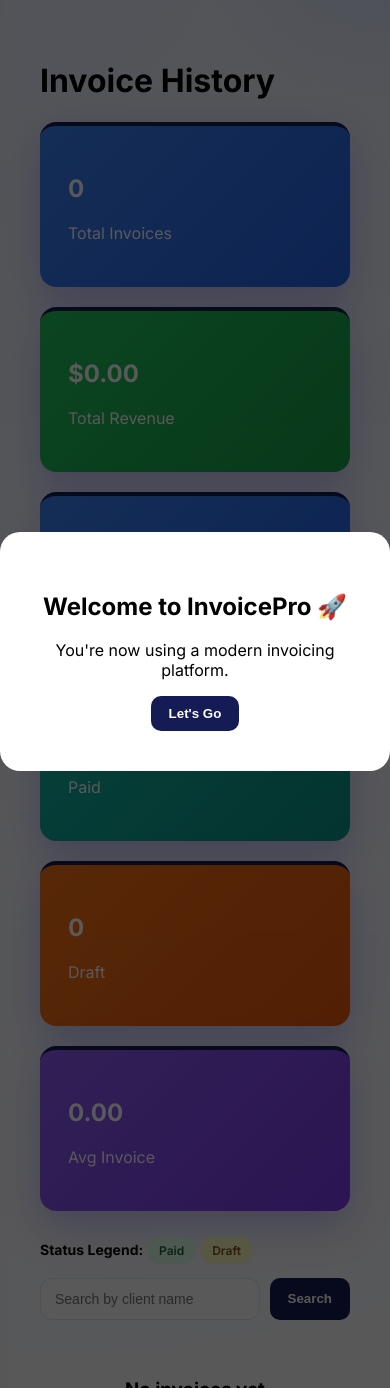
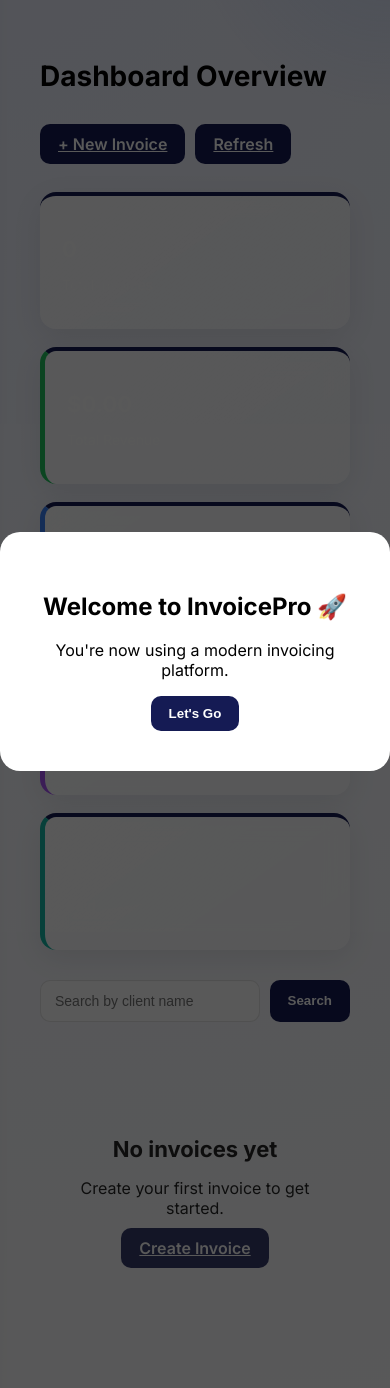
Before and after one commit to mikecalderon742-cell/invoice-app-v2, a Flask app: page /invoices in a window 390 px wide. Shown: the part 85-1473 px from the top of the page. Run offline with Flask 3, Linux system fonts and the light colour scheme; data that the repository does not hold is empty.

Commit message:
Dashboard Phase 2 - Enhanced KPI Glass UI + Table + Responsive Dashboard

```diff
--- a/static/style.css
+++ b/static/style.css
@@ -789,3 +789,241 @@ body {
     }
 
 }
+
+/* ===============================
+   DASHBOARD HEADER
+================================ */
+.dashboard-header {
+    display: flex;
+    justify-content: space-between;
+    align-items: center;
+    margin-bottom: 28px;
+    flex-wrap: wrap;
+    gap: 12px;
+}
+
+.dashboard-header h1 {
+    font-size: 28px;
+    font-weight: 700;
+}
+
+.quick-actions {
+    display: flex;
+    gap: 10px;
+    flex-wrap: wrap;
+}
+
+
+/* ===============================
+   KPI CARDS (ENHANCED)
+================================ */
+.dashboard-cards.enhanced {
+    display: grid;
+    grid-template-columns: repeat(auto-fit, minmax(220px, 1fr));
+    gap: 18px;
+    margin-bottom: 30px;
+}
+
+.card.kpi {
+    backdrop-filter: blur(12px);
+    border-radius: 16px;
+    padding: 22px;
+    position: relative;
+    overflow: hidden;
+
+    background: linear-gradient(
+        145deg,
+        rgba(255,255,255,0.85),
+        rgba(255,255,255,0.55)
+    );
+
+    box-shadow:
+        0 8px 30px rgba(0,0,0,0.08);
+
+    transition: all 0.25s ease;
+}
+
+.dark .card.kpi {
+    background: linear-gradient(
+        145deg,
+        rgba(30,30,30,0.9),
+        rgba(30,30,30,0.65)
+    );
+}
+
+.card.kpi:hover {
+    transform: translateY(-6px);
+    box-shadow:
+        0 14px 40px rgba(0,0,0,0.15);
+}
+
+.card.kpi h2 {
+    font-size: 28px;
+    font-weight: 700;
+    margin-bottom: 6px;
+}
+
+.card.kpi p {
+    font-size: 14px;
+    opacity: 0.75;
+}
+
+
+/* COLOR ACCENTS */
+.card.kpi.green { border-left: 5px solid #22c55e; }
+.card.kpi.blue { border-left: 5px solid #3b82f6; }
+.card.kpi.purple { border-left: 5px solid #a855f7; }
+.card.kpi.teal { border-left: 5px solid #14b8a6; }
+
+
+/* ===============================
+   CHART CARD
+================================ */
+.chart-card {
+    padding: 26px;
+    border-radius: 18px;
+    margin-bottom: 28px;
+}
+
+.chart-header {
+    display: flex;
+    justify-content: space-between;
+    align-items: center;
+    margin-bottom: 20px;
+}
+
+.chart-sub {
+    font-size: 13px;
+    opacity: 0.6;
+}
+
+
+/* ===============================
+   SEARCH BAR MODERN
+================================ */
+.search-bar.modern {
+    margin-bottom: 22px;
+}
+
+.search-bar.modern form {
+    display: flex;
+    gap: 10px;
+}
+
+.search-bar.modern input {
+    flex: 1;
+    padding: 12px 14px;
+    border-radius: 10px;
+    border: 1px solid rgba(0,0,0,0.1);
+    font-size: 14px;
+}
+
+.dark .search-bar.modern input {
+    background: rgba(40,40,40,0.8);
+    border: 1px solid rgba(255,255,255,0.08);
+    color: white;
+}
+
+
+/* ===============================
+   MODERN TABLE
+================================ */
+.table-wrapper {
+    overflow-x: auto;
+}
+
+.modern-table {
+    width: 100%;
+    border-collapse: collapse;
+    border-radius: 14px;
+    overflow: hidden;
+}
+
+.modern-table thead {
+    background: rgba(0,0,0,0.05);
+}
+
+.dark .modern-table thead {
+    background: rgba(255,255,255,0.05);
+}
+
+.modern-table th {
+    text-align: left;
+    padding: 14px;
+    font-size: 13px;
+    letter-spacing: .4px;
+}
+
+.modern-table td {
+    padding: 14px;
+    font-size: 14px;
+    border-top: 1px solid rgba(0,0,0,0.05);
+}
+
+.dark .modern-table td {
+    border-top: 1px solid rgba(255,255,255,0.05);
+}
+
+.modern-table tbody tr {
+    transition: background .2s ease;
+}
+
+.modern-table tbody tr:hover {
+    background: rgba(0,0,0,0.03);
+}
+
+.dark .modern-table tbody tr:hover {
+    background: rgba(255,255,255,0.03);
+}
+
+
+/* ===============================
+   ACTION BUTTON GROUP
+================================ */
+.action-buttons {
+    display: flex;
+    flex-wrap: wrap;
+    gap: 6px;
+}
+
+
+/* ===============================
+   EMPTY STATE
+================================ */
+.empty-state {
+    text-align: center;
+    padding: 70px 20px;
+    opacity: 0.85;
+}
+
+.empty-state h3 {
+    font-size: 22px;
+    margin-bottom: 10px;
+}
+
+.empty-state p {
+    margin-bottom: 20px;
+}
+
+
+/* ===============================
+   MOBILE OPTIMIZATION
+================================ */
+@media (max-width: 768px) {
+
+    .dashboard-header {
+        flex-direction: column;
+        align-items: flex-start;
+    }
+
+    .chart-header {
+        flex-direction: column;
+        align-items: flex-start;
+        gap: 6px;
+    }
+
+    .card.kpi h2 {
+        font-size: 22px;
+    }
+
+}
--- a/templates/index.html
+++ b/templates/index.html
@@ -55,6 +55,7 @@
 <div class="cta-section reveal">
     <h2>Ready to take control of your invoicing?</h2>
     <p>Join thousands of professionals simplifying their workflow.</p>
+
     <a href="/" class="btn cta-btn">Start Creating Invoices</a>
 </div>
 {% endif %}
--- a/templates/invoices.html
+++ b/templates/invoices.html
@@ -2,44 +2,35 @@
 
 {% block content %}
 
-<h1>Invoice History</h1>
+<div class="dashboard-header">
+    <h1>Dashboard Overview</h1>
+    <div class="quick-actions">
+        <a href="/" class="btn">+ New Invoice</a>
+        <a href="/invoices" class="btn btn-secondary">Refresh</a>
+    </div>
+</div>
 
-<div class="dashboard-cards">
+<!-- KPI STRIP -->
+<div class="dashboard-cards enhanced">
 
-    <div class="card blue">
+    <div class="card kpi">
         <h2>{{ invoices|length }}</h2>
         <p>Total Invoices</p>
     </div>
 
-    <div class="card green">
+    <div class="card kpi green">
         <h2>
             ${{ "{:,.2f}".format(invoices | sum(attribute=2)) if invoices else "0.00" }}
         </h2>
         <p>Total Revenue</p>
     </div>
 
-    <div class="card blue">
-        <h2>
-            ${{ "{:,.2f}".format(monthly_revenue) }}
-        </h2>
-        <p>This Month Revenue</p>
+    <div class="card kpi blue">
+        <h2>${{ "{:,.2f}".format(monthly_revenue) }}</h2>
+        <p>This Month</p>
     </div>
 
-    <div class="card teal">
-        <h2>
-            {{ invoices | selectattr(4, "equalto", "Paid") | list | length }}
-        </h2>
-        <p>Paid</p>
-    </div>
-
-    <div class="card orange">
-        <h2>
-            {{ invoices | selectattr(4, "equalto", "Draft") | list | length }}
-        </h2>
-        <p>Draft</p>
-    </div>
-
-    <div class="card purple">
+    <div class="card kpi purple">
         <h2>
             {% if invoices %}
                 ${{ "{:,.2f}".format((invoices | sum(attribute=2)) / (invoices|length)) }}
@@ -50,11 +41,23 @@
         <p>Avg Invoice</p>
     </div>
 
+    <div class="card kpi teal">
+        <h2>
+            {{ invoices | selectattr(4, "equalto", "Paid") | list | length }}
+        </h2>
+        <p>Paid</p>
+    </div>
+
 </div>
 
 {% if invoices %}
-<div class="card" style="margin-bottom:25px;">
-    <h3 style="margin-bottom:15px;">Revenue Overview</h3>
+
+<!-- REVENUE CHART CARD -->
+<div class="card chart-card">
+    <div class="chart-header">
+        <h3>Revenue Trend</h3>
+        <span class="chart-sub">Performance by Invoice</span>
+    </div>
     <canvas id="revenueChart"></canvas>
 </div>
 
@@ -78,32 +81,32 @@
     data: {
         labels: labels,
         datasets: [{
-                label: 'Invoice Revenue',
+            label: 'Revenue',
             data: data,
             borderWidth: 3,
-                tension: 0.3
+            tension: 0.4,
+            fill: true
         }]
     },
     options: {
         responsive: true,
         plugins: {
-                legend: {
-                    display: true
+            legend: { display: false }
+        },
+        scales: {
+            y: {
+                beginAtZero: true
             }
         }
     }
 });
 </script>
+
 {% endif %}
 
-<div style="margin-bottom:20px; font-size:14px;">
-    <strong>Status Legend:</strong>
-    <span class="badge paid">Paid</span>
-    <span class="badge draft">Draft</span>
-</div>
-
-<div class="search-bar">
-    <form method="GET" action="/invoices" style="display:flex; gap:10px; width:100%;">
+<!-- SEARCH -->
+<div class="search-bar modern">
+    <form method="GET" action="/invoices">
         <input type="text" name="search" placeholder="Search by client name">
         <button type="submit" class="btn">Search</button>
     </form>
@@ -111,7 +114,10 @@
 
 {% if invoices %}
 
-<table>
+<div class="table-wrapper">
+
+<table class="modern-table">
+    <thead>
         <tr>
             <th>ID</th>
             <th>Client</th>
@@ -120,10 +126,12 @@
             <th>Status</th>
             <th>Actions</th>
         </tr>
+    </thead>
 
+    <tbody>
     {% for invoice in invoices %}
         <tr>
-        <td>{{ invoice[0] }}</td>
+            <td>#{{ invoice[0] }}</td>
             <td>{{ invoice[1] }}</td>
             <td>${{ "{:,.2f}".format(invoice[2]) }}</td>
             <td>{{ invoice[3] }}</td>
@@ -138,18 +146,21 @@
                 {% endif %}
             </td>
 
-        <td style="display:flex; gap:8px; flex-wrap:wrap;">
+            <td class="action-buttons">
                 <a class="btn btn-secondary" href="/edit/{{ invoice[0] }}">Edit</a>
                 <a class="btn btn-danger" href="/delete/{{ invoice[0] }}">Delete</a>
                 <a class="btn" href="/history-pdf/{{ invoice[0] }}">PDF</a>
             </td>
         </tr>
     {% endfor %}
+    </tbody>
 </table>
+
+</div>
 
 {% else %}
 
-<div style="text-align:center; padding:40px 0;">
+<div class="empty-state">
     <h3>No invoices yet</h3>
     <p>Create your first invoice to get started.</p>
     <a class="btn" href="/">Create Invoice</a>
@@ -157,7 +168,4 @@
 
 {% endif %}
 
-<br>
-<a href="/">Back to Home</a>
-
 {% endblock %}
```
Lines whose indentation alone changed are shown as unchanged.
